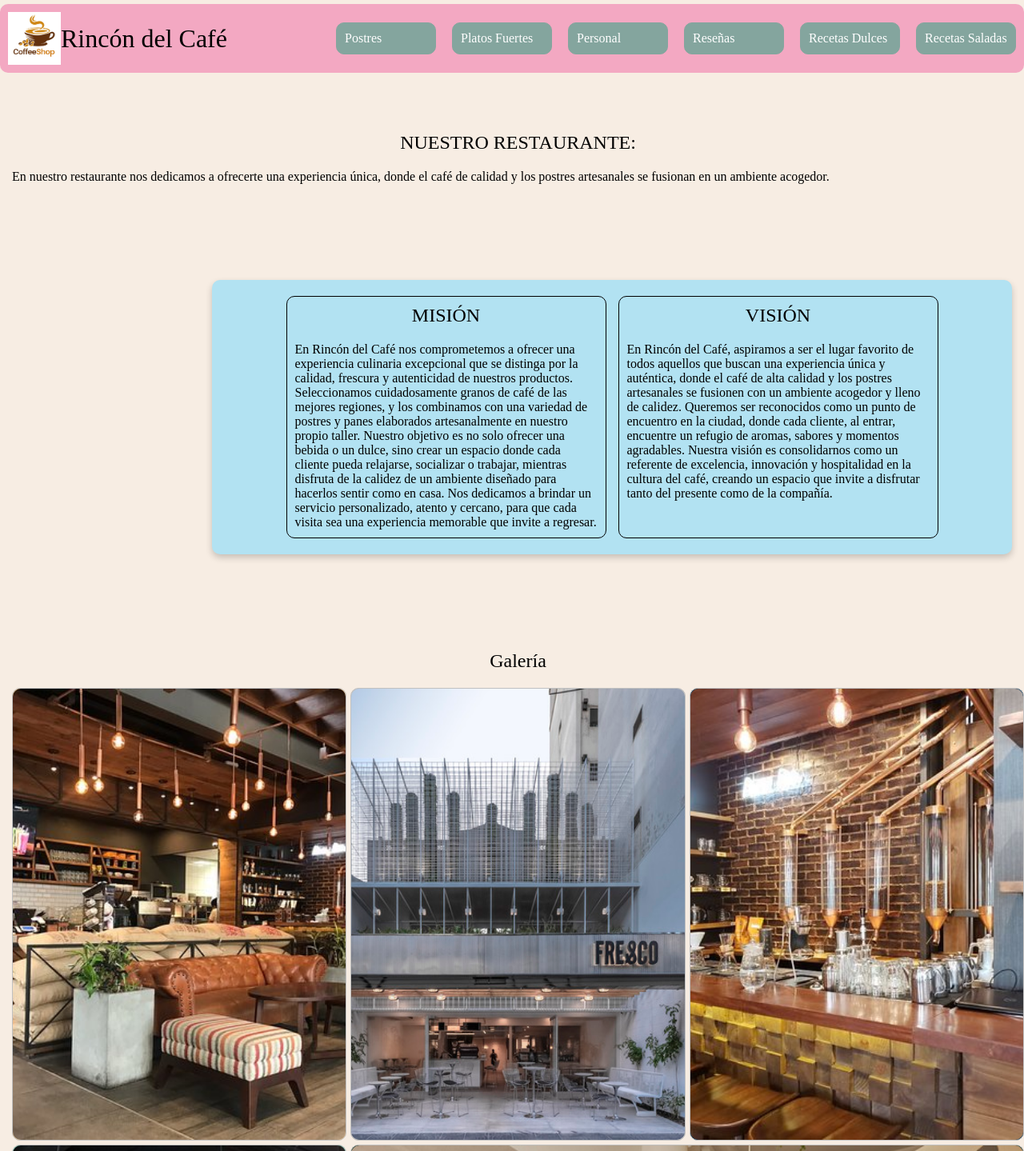
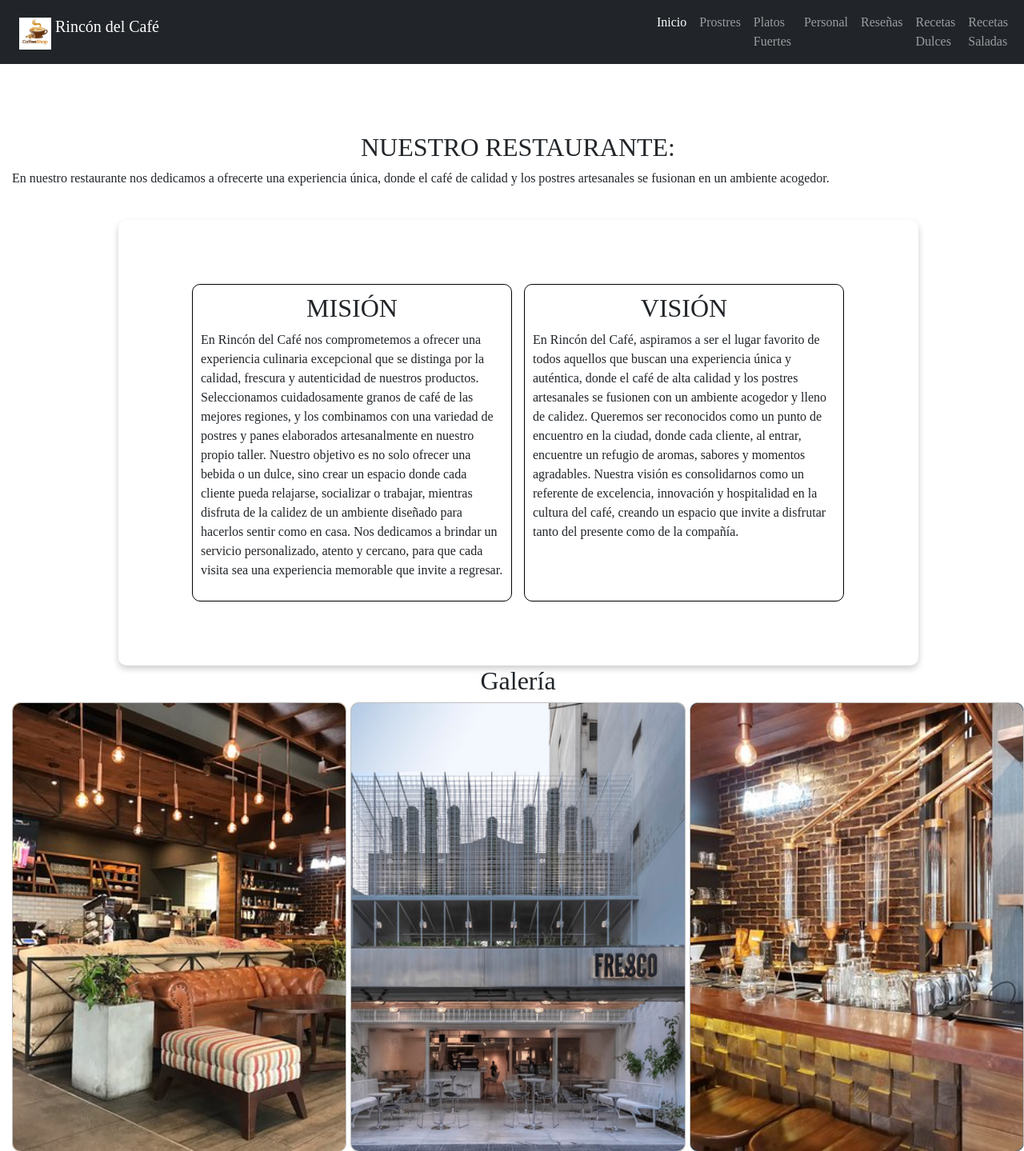
Before and after one commit to Mildredgrave/UMES-2025-01-DW-Practica-2, a PHP site: page / in a window 1280 px wide. Shown: the top 1439 px of the page at 80% size. Run offline with PHP 8.4, Linux system fonts and the light colour scheme.

Commit message:
cambios practica

```diff
--- a/practica-2-progra/index.html
+++ b/practica-2-progra/index.html
@@ -12,22 +12,51 @@
     <meta property="og:description" content="Un restaurante único con lo mejor en café y postres artesanales.">
     <meta property="og:image" content="imagenes/restaurante1.jpg">
     <meta property="og:url" content="http://rincondelcafe.com">
+    <link href="https://cdn.jsdelivr.net/npm/bootstrap@5.0.2/dist/css/bootstrap.min.css" rel="stylesheet" integrity="sha384-EVSTQN3/azprG1Anm3QDgpJLIm9Nao0Yz1ztcQTwFspd3yD65VohhpuuCOmLASjC" crossorigin="anonymous">
+    <script src="https://cdn.jsdelivr.net/npm/bootstrap@5.0.2/dist/js/bootstrap.bundle.min.js" integrity="sha384-MrcW6ZMFYlzcLA8Nl+NtUVF0sA7MsXsP1UyJoMp4YLEuNSfAP+JcXn/tWtIaxVXM" crossorigin="anonymous"></script>
+    <link rel="canonical" href="https://getbootstrap.com/docs/5.3/examples/footers/">
 </head>
 <body>
-    <header id="header">
-        <div class="identidad">
-            <img src="imagenes/logo_cafeteria.jpg" alt="Logo del Rincón del Café" title="Logo" width="66">
-            <h1>Rincón del Café</h1>
+    <nav class="navbar navbar-expand-md navbar-dark fixed-top bg-dark">
+        <div class="container-fluid">
+            <div class="container-fluid">
+                <a class="navbar-brand" href="#">
+                    <img src="imagenes/logo_cafeteria.jpg" alt="" width="40" class="d-inline-block align-text-top">
+                    Rincón del Café
+                </a>
+                <button class="navbar-toggler" type="button" data-bs-toggle="collapse" data-bs-target="#navbarCollapse">
+                    <span class="navbar-toggler-icon"></span>
+                </button>
+            </div>
+            <div class="collapse navbar-collapse" id="navbarCollapse">
+                <ul class="navbar-nav me-auto mb-2 mb-md-0">
+                    <li class="nav-item">
+                        <a class="nav-link active" href="#">Inicio</a>
+                    </li>
+                    <li class="nav-item">
+                        <a class="nav-link" href="menu/postres.html">Prostres</a>
+                    </li>
+                    <li class="nav-item">
+                        <a class="nav-link" href="menu/platos_fuertes.html">Platos Fuertes</a>
+                    </li>
+                    <li class="nav-item">
+                        <a class="nav-link" href="personal/personal.html">Personal</a>
+                    </li>
+                    <li class="nav-item">
+                        <a class="nav-link" href="resenias/comentario.html">Reseñas</a>
+                    </li>
+                    <li class="nav-item">
+                        <a class="nav-link" href="recetas/recetas-dulces.html">Recetas Dulces</a>
+                    </li>
+                    <li class="nav-item">
+                        <a class="nav-link" href="recetas/recetas-saladas.html">Recetas Saladas</a>
+                    </li>
+                </ul>
+            </div>
         </div>
-        <nav class="menu">
-            <a class="menu-item" href="menu/postres.html">Postres</a>
-            <a class="menu-item" href="menu/platos_fuertes.html">Platos Fuertes</a>
-            <a class="menu-item" href="personal/personal.html">Personal</a>
-            <a class="menu-item" href="resenias/comentario.html">Reseñas</a>
-            <a class="menu-item" href="recetas/recetas-dulces.html">Recetas Dulces</a>
-            <a class="menu-item" href="recetas/recetas-saladas.html">Recetas Saladas</a>
-        </nav>
-    </header>
+    </nav>
+
+
 
     <div id="content">
         <h2 class="center">NUESTRO RESTAURANTE:</h2>
--- a/practica-2-progra/personal/personal.html
+++ b/practica-2-progra/personal/personal.html
@@ -23,12 +23,11 @@
             </div>
         </div>
 
-        <h2>"NUESTROS PRODUCTOS:</h2>
         <div class="product-container">
             <div class="product-item">
                 <img src="../imagenes/chef1.jpg" alt="Chef Gordon Ramsay">
                 <div class="product-detail">
-                        <h2>Gordon Ramsay - Chef Principal</h2>
+                    <h2>Gordon Ramsay </h2>
                     <h4>Chef Ejecutivo</h4><br>
                     <p>Es un chef británico mundialmente reconocido, conocido tanto por sus habilidades culinarias como por su
                         personalidad enérgica y exigente. Ha trabajado en varios restaurantes con estrellas Michelin y es el dueño
@@ -36,7 +35,6 @@
                         Kitchen, MasterChef y Kitchen Nightmares.</p>
                 </div>
             </div>
-
 
                 <div class="product-item">
                     <img src="../imagenes/chef2.jpg" alt="Chef José Andrés">
--- a/practica-2-progra/style.css
+++ b/practica-2-progra/style.css
@@ -103,31 +103,47 @@
     justify-content: center;
     flex-wrap: wrap;
     gap: 15px;
-    margin-right: 15px !important;
+    margin-right: 15px auto;
     margin-top: 15vh;
-    background-color: #b2e2f2; /* Color de fondo del cuadro */
-    padding: 20px; /* Espacio interno para separar contenido del borde */
-    border-radius: 10px; /* Bordes redondeados para mejor estética */
-    box-shadow: 0 4px 8px rgba(0, 0, 0, 0.2); /* Sombra para resaltar */
-    width: 80%; /* Ajusta el ancho según necesidad */
-    max-width: 1000px; /* Evita que sea demasiado grande en pantallas grandes */
-    margin: 15vh auto; /* Centrar horizontalmente */
-
-
+    padding: 10vh;
+    border-radius: 10px;
+    box-shadow: 0 4px 8px rgba(0, 0, 0, 0.2);
+    width: 80%;
+    max-width: 1000px;
+    margin: 5vh auto 0 auto;
 }
 
 .product-item {
     border-radius: 10px;
     border: 1px solid #000000;
     transition: box-shadow 0.3s ease-in-out;
-    min-height: 150px; /* En lugar de height fija */
+    min-height: 150px;
     flex: 0 1 400px;
     display: flex;
     align-items: stretch;/* Hace que la imagen y el detalle tengan la misma altura */
 }
 
+.product-item-recetas{
+    border-radius: 10px;
+    border: 1px solid #000000;
+    transition: box-shadow 0.3s ease-in-out;
+    min-height: 150px;
+    flex: 0 1 400px;
+    display: flex;
+    flex-direction: column;
+    justify-content: flex-start;
+}
+
 .product-item:hover {
     box-shadow: 5px 5px 5px #003152;
+}
+
+.product-item-recetas img:hover {
+    box-shadow: 5px 5px 15px #68f118;
+}
+
+.product-item-recetas:hover {
+    box-shadow: 5px 5px 15px #be0f75;
 }
 
 .product-detail {
```
Also changed, not shown: other parts of practica-2-progra/style.css (+23 -6 lines), practica-2-progra/menu/postres.html (+38 -6 lines), practica-2-progra/recetas/recetas-dulces.html (+10 -10 lines), practica-2-progra/recetas/recetas-saladas.html (+82 -40 lines). Lines whose indentation alone changed are shown as unchanged.
